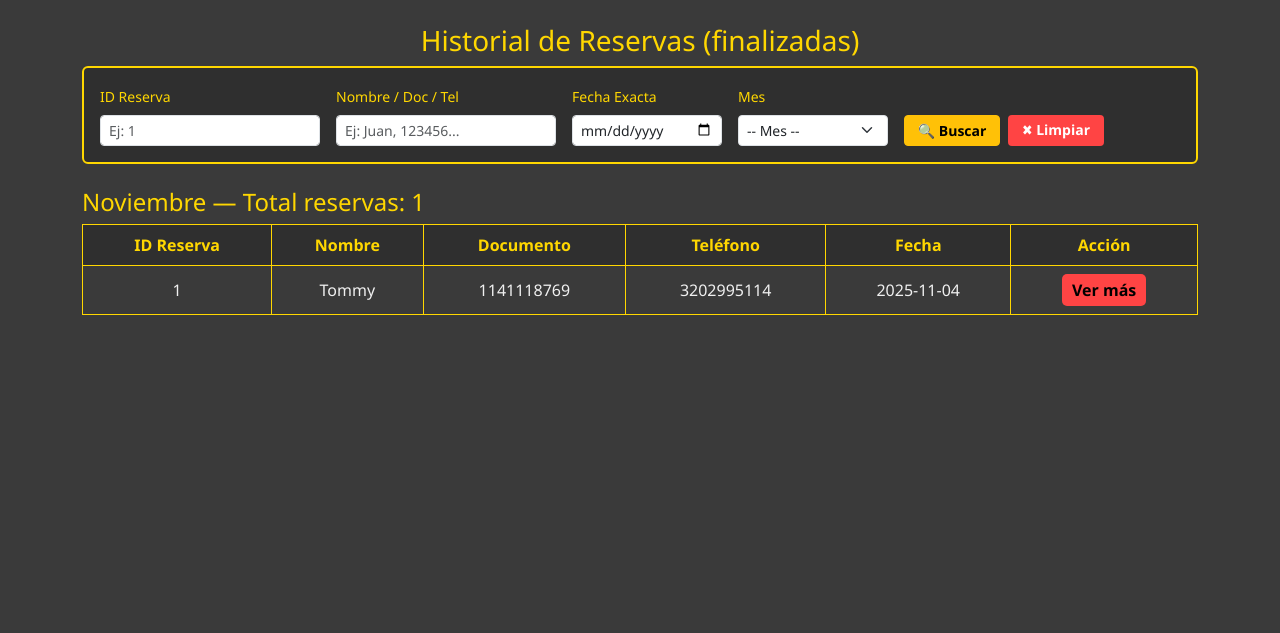
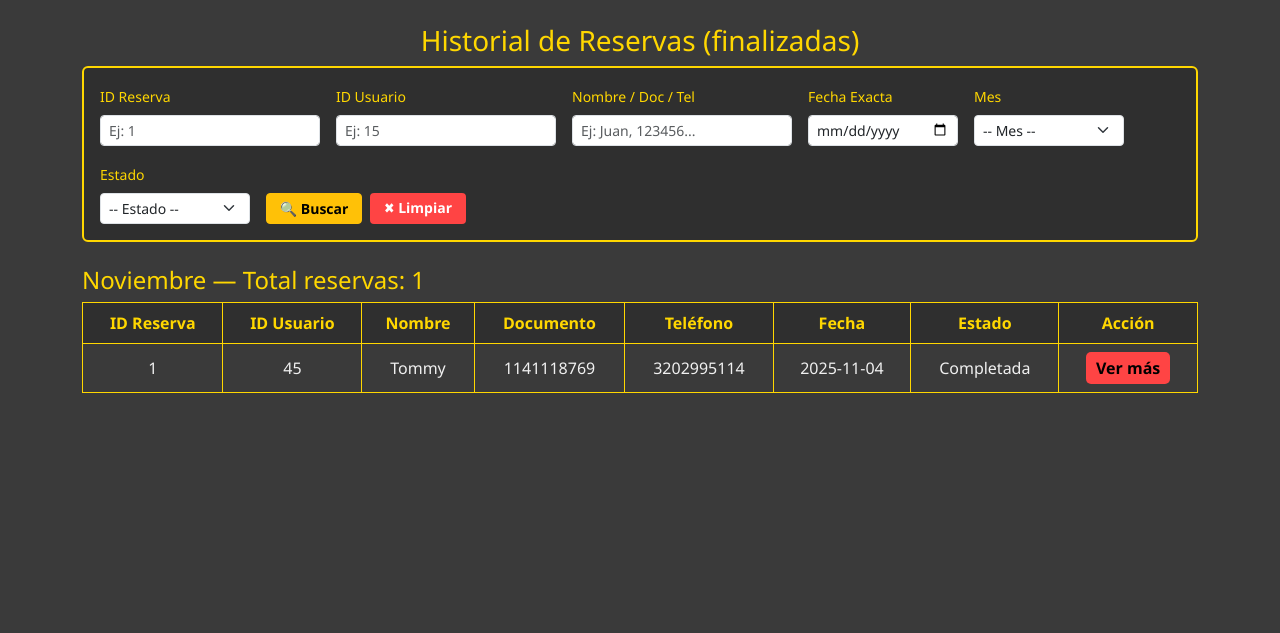
Before and after one commit to tatiana-vega123/parrilla51_final, a Flask app: page /empleado/historial_reservas in a window 1280 px wide. Shown: the part 60-693 px from the top of the page. Run offline with Flask 3, Linux system fonts and the light colour scheme; a user stored in the database is signed in; data comes from the database, SQL or seed files in the repository; parts of the project's set-up code (start-up, migrations or seed data) failed here and were passed over; some libraries are stand-ins or nearby versions.

Commit message:
Historial de reservas, más lo del botón cancelar

```diff
--- a/log/routes/empleado_routes.py
+++ b/log/routes/empleado_routes.py
@@ -729,7 +729,8 @@ def agregar_reserva():
     cur = mysql.connection.cursor()
 
     # Validar reserva duplicada
-    cur.execute("SELECT COUNT(*) as total FROM reservas WHERE fecha = %s", (fecha,))
+    cur.execute(""" SELECT COUNT(*) as total FROM reservas WHERE fecha = %s AND estado !='Cancelada'""", (fecha,))
+
     result = cur.fetchone()
     count = result['total'] if result else 0
 
@@ -792,12 +793,16 @@ def editar_reserva(id_reserva):
 
     cur = mysql.connection.cursor(MySQLdb.cursors.DictCursor)
 
-    # Validar fecha duplicada
+    # Validar fecha duplicada (EXCLUYENDO las canceladas)
     cur.execute("""
-        SELECT COUNT(*) AS total FROM reservas
-        WHERE fecha = %s AND id_reserva != %s
+        SELECT COUNT(*) AS total
+        FROM reservas
+        WHERE fecha = %s
+          AND id_reserva != %s
+          AND estado != 'Cancelada'
     """, (nueva_fecha, id_reserva))
-    count = cur.fetchone()["total"]
+
+    count = cur.fetchone()["total"]  # ← ESTO FALTABA
 
     if count > 0:
         flash(f"⚠️ Ya existe otra reserva para el {nueva_fecha}", "warning")
@@ -847,21 +852,27 @@ def eliminar_reserva(id_reserva):
     try:
         cur = mysql.connection.cursor()
 
-        # Obtener info antes de eliminar
+        # Obtener info
         cur.execute("SELECT nombre, fecha FROM reservas WHERE id_reserva=%s", (id_reserva,))
         reserva = cur.fetchone()
 
         if reserva:
-            cur.execute("DELETE FROM reservas WHERE id_reserva=%s", (id_reserva,))
+            # En lugar de borrar, cambia el estado
+            cur.execute("""
+                UPDATE reservas
+                SET estado = 'Cancelada'
+                WHERE id_reserva = %s
+            """, (id_reserva,))
             mysql.connection.commit()
-            flash(f"🗑️ Reserva de {reserva['nombre']} ({reserva['fecha']}) eliminada", "info")
+
+            flash(f"❌ La reserva de {reserva['nombre']} ({reserva['fecha']}) se ha cancelado correctamente", "info")
         else:
             flash("⚠️ Reserva no encontrada", "warning")
 
         cur.close()
 
     except Exception as e:
-        flash(f"❌ Error al eliminar reserva: {str(e)}", "danger")
+        flash(f"❌ Error al cancelar la reserva: {str(e)}", "danger")
 
     return redirect(url_for('empleado.reservas_empleado'))
 
@@ -896,7 +907,9 @@ def cambiar_estado_reserva(id_reserva):
         print(f"Error al actualizar estado: {e}")
         return jsonify({"success": False, "error": "❌ Error interno del servidor"}), 500
 
-#Historial reservas
+# ===============================
+# Historial reservas
+# ===============================
 @empleado_bp.route('/empleado/historial_reservas')
 def historial_reservas_em():
     es_empleado, mensaje = verificar_empleado()
@@ -904,10 +917,13 @@ def historial_reservas_em():
         flash(mensaje, 'danger')
         return redirect(url_for('auth.login'))
 
+    # Obtener filtros
     query = request.args.get('query', '').strip()
     id_reserva = request.args.get('id_reserva', '').strip()
+    id_usuario = request.args.get('id_usuario', '').strip()   # 🔥 NUEVO
     fecha = request.args.get('fecha', '').strip()
     mes = request.args.get('mes', '').strip()
+    estado = request.args.get('estado', '').strip()
 
     cur = mysql.connection.cursor()
 
@@ -916,17 +932,27 @@ def historial_reservas_em():
                fecha, hora, cant_personas, tipo_evento, id_usuario,
                estado, comentarios
         FROM reservas
-        WHERE estado = 'Completada'
+        WHERE (estado = 'Completada' OR estado = 'Cancelada')
     """
 
     params = []
 
-    # Filtro ID
+    # Filtro por Estado
+    if estado:
+        sql += " AND estado = %s"
+        params.append(estado)
+
+    # Filtro por ID Reserva
     if id_reserva:
         sql += " AND id_reserva = %s"
         params.append(id_reserva)
 
-    # Filtro Nombre / Doc / Tel
+    # 🔥 Filtro por ID Usuario (NUEVO)
+    if id_usuario:
+        sql += " AND id_usuario = %s"
+        params.append(id_usuario)
+
+    # Filtro general
     if query:
         sql += """
             AND (
@@ -937,19 +963,18 @@ def historial_reservas_em():
         """
         params.extend([f"%{query}%", f"%{query}%", f"%{query}%"])
 
-    # Filtro Fecha Exacta
+    # Filtro fecha exacta
     if fecha:
         sql += " AND fecha = %s"
         params.append(fecha)
 
-    # Filtro Mes (MM)
-    # FILTRO MES (MM)
+    # Filtro por Mes
     if mes:
         sql += " AND DATE_FORMAT(fecha, '%%m') = %s"
         params.append(mes)
 
-
-    sql += " ORDER BY fecha DESC LIMIT 200"
+    # Ordenar y limitar
+    sql += " ORDER BY fecha DESC LIMIT 300"
 
     cur.execute(sql, params)
     historial = cur.fetchall()
@@ -966,13 +991,14 @@ def historial_reservas_em():
     for r in historial:
         mes_num = str(r['fecha'])[5:7]
         mes_nombre = meses_nombres.get(mes_num, "Desconocido")
-
         historial_por_mes.setdefault(mes_nombre, []).append(r)
 
     return render_template(
         'historial_reservas_em.html',
         historial_por_mes=historial_por_mes
     )
+
+
 
 # ===============================
 # PERFIL EMPLEADO (HTML)
--- a/log/template/historial_ordenes_em.html
+++ b/log/template/historial_ordenes_em.html
@@ -143,13 +143,13 @@
         <div style="min-width:120px;">
           <label class="form-label" style="color:#ffd700;">ID Orden</label>
           <input type="number" name="id_orden" class="form-control form-control-sm"
-                 value="{{ filtros.get('id_orden','') }}" placeholder="Ej: 100">
+                 value="{{ filtros.get('id_orden','') }}" placeholder="Ej: 1">
         </div>
 
         <div style="min-width:120px;">
           <label class="form-label" style="color:#ffd700;">ID Usuario</label>
           <input type="number" name="id_usuario" class="form-control form-control-sm"
-                 value="{{ filtros.get('id_usuario','') }}" placeholder="Ej: 55">
+                 value="{{ filtros.get('id_usuario','') }}" placeholder="Ej: 5">
         </div>
 
         <div style="min-width:180px;">
@@ -194,7 +194,7 @@
         <div style="min-width:180px;">
           <label class="form-label" style="color:#ffd700;">Dirección</label>
           <input type="text" name="direccion" class="form-control form-control-sm"
-                 value="{{ filtros.get('direccion','') }}" placeholder="Ej: Calle 12 #15-33">
+                 value="{{ filtros.get('direccion','') }}" placeholder="Ej: Calle...">
         </div>
 
         <div style="min-width:150px;">
--- a/log/template/historial_reservas_em.html
+++ b/log/template/historial_reservas_em.html
@@ -5,8 +5,8 @@
   <meta name="viewport" content="width=device-width, initial-scale=1" />
   <title>Historial de Reservas</title>
   <link href="https://cdn.jsdelivr.net/npm/bootstrap@5.3.0/dist/css/bootstrap.min.css" rel="stylesheet" />
+
  <style>
-    /* --- Necesario para que el footer quede abajo --- */
     html, body {
       height: 100%;
     }
@@ -15,11 +15,9 @@
       background-color: #3a3a3a;
       color: #f0f0f0;
       font-family: "Segoe UI", Tahoma, Geneva, Verdana, sans-serif;
-
       display: flex;
       flex-direction: column;
     }
-    /* ----------------------------------------------- */
 
     .navbar-custom {
       background-color: #2f2f2f;
@@ -91,7 +89,13 @@
       background-color: #e6b800;
     }
 
-    /* --- Footer ajustado para que quede al final --- */
+    /* 🔥 FILA ROJA PARA CANCELADAS */
+    .fila-cancelada {
+      background-color: #5a1f1f !important;
+      color: #ffb3b3 !important;
+      font-weight: bold;
+    }
+
     footer {
       background-color: #2f2f2f;
       color: #fff;
@@ -100,7 +104,7 @@
       border-top: 2px solid #ffd700;
       margin-top: auto;
     }
-    /* ----------------------------------------------- */
+
 </style>
 
 </head>
@@ -134,7 +138,15 @@
               placeholder="Ej: 1">
       </div>
 
-      <!-- Query general -->
+      <!-- ID Usuario -->
+      <div style="min-width:120px;">
+        <label class="form-label" style="color:#ffd700; font-size:14px;">ID Usuario</label>
+        <input type="number" name="id_usuario" class="form-control form-control-sm"
+              value="{{ request.args.get('id_usuario','') }}"
+              placeholder="Ej: 15">
+      </div>
+
+      <!-- Query -->
       <div style="min-width:220px;">
         <label class="form-label" style="color:#ffd700; font-size:14px;">Nombre / Doc / Tel</label>
         <input type="text" name="query" class="form-control form-control-sm"
@@ -166,23 +178,25 @@
         </select>
       </div>
 
-      <!-- Botones -->
+      <!-- Estado -->
+      <div style="min-width:150px;">
+        <label class="form-label" style="color:#ffd700; font-size:14px;">Estado</label>
+        <select name="estado" class="form-select form-select-sm">
+            <option value="">-- Estado --</option>
+            <option value="Completada" {% if request.args.get('estado') == "Completada" %}selected{% endif %}>Completadas</option>
+            <option value="Cancelada" {% if request.args.get('estado') == "Cancelada" %}selected{% endif %}>Canceladas</option>
+        </select>
+      </div>
+
       <div class="d-flex gap-2" style="min-width:200px;">
-        <button class="btn btn-warning btn-sm w-50" type="submit" style="font-weight:bold;">
-          🔍 Buscar
-        </button>
+        <button class="btn btn-warning btn-sm w-50" type="submit" style="font-weight:bold;">🔍 Buscar</button>
         <a href="{{ url_for('empleado.historial_reservas_em') }}"
           class="btn btn-danger btn-sm w-50"
-          style="background:#ff4444; border:none; font-weight:bold;">
-          ✖ Limpiar
-        </a>
+          style="background:#ff4444; border:none; font-weight:bold;">✖ Limpiar</a>
       </div>
 
     </div>
   </form>
-
-
-
 
   {% if historial_por_mes %}
 
@@ -197,28 +211,30 @@
           <thead>
             <tr>
               <th>ID Reserva</th>
+              <th>ID Usuario</th>
               <th>Nombre</th>
               <th>Documento</th>
               <th>Teléfono</th>
               <th>Fecha</th>
+              <th>Estado</th>
               <th>Acción</th>
             </tr>
           </thead>
           <tbody>
             {% for r in reservas %}
-              <tr>
+              <tr class="{% if r.estado == 'Cancelada' %}fila-cancelada{% endif %}">
                 <td>{{ r.id_reserva }}</td>
+                <td>{{ r.id_usuario }}</td>
                 <td>{{ r.nombre }}</td>
                 <td>{{ r.documento }}</td>
                 <td>{{ r.telefono }}</td>
                 <td>{{ r.fecha }}</td>
+                <td>{{ r.estado }}</td>
                 <td>
                   <button class="btn-detalles"
                     data-detalles='{{ {
                       "personas": r.cant_personas,
                       "evento": r.tipo_evento,
-                      "usuario": r.id_usuario,
-                      "estado": r.estado,
                       "comentarios": r.comentarios
                     } | tojson | safe }}'
                     onclick="mostrarDetalles()">
@@ -246,11 +262,11 @@
     <div class="modal-content" style="background:#2f2f2f; color:white; border:2px solid #ffd700;">
       <div class="modal-header">
         <h5 class="modal-title" style="color:#ffd700;">Detalles de la reserva</h5>
-        <button type="button" class="btn-close btn-close-white" data-bs-dismiss="modal"></button>
+        <button class="btn-close btn-close-white" data-bs-dismiss="modal"></button>
       </div>
       <div class="modal-body" id="contenidoModal"></div>
       <div class="modal-footer">
-        <button type="button" class="btn btn-warning" data-bs-dismiss="modal">Cerrar</button>
+        <button class="btn btn-warning" data-bs-dismiss="modal">Cerrar</button>
       </div>
     </div>
   </div>
@@ -270,15 +286,12 @@ function mostrarDetalles() {
   const html = `
     <p><b>Personas:</b> ${d.personas}</p>
     <p><b>Tipo de evento:</b> ${d.evento}</p>
-    <p><b>ID Usuario:</b> ${d.usuario}</p>
-    <p><b>Estado:</b> ${d.estado}</p>
     <p><b>Comentarios:</b> ${d.comentarios || "Sin comentarios"}</p>
   `;
 
   document.getElementById("contenidoModal").innerHTML = html;
 
-  const modal = new bootstrap.Modal(document.getElementById("modalDetalles"));
-  modal.show();
+  new bootstrap.Modal(document.getElementById("modalDetalles")).show();
 }
 </script>
 
```
